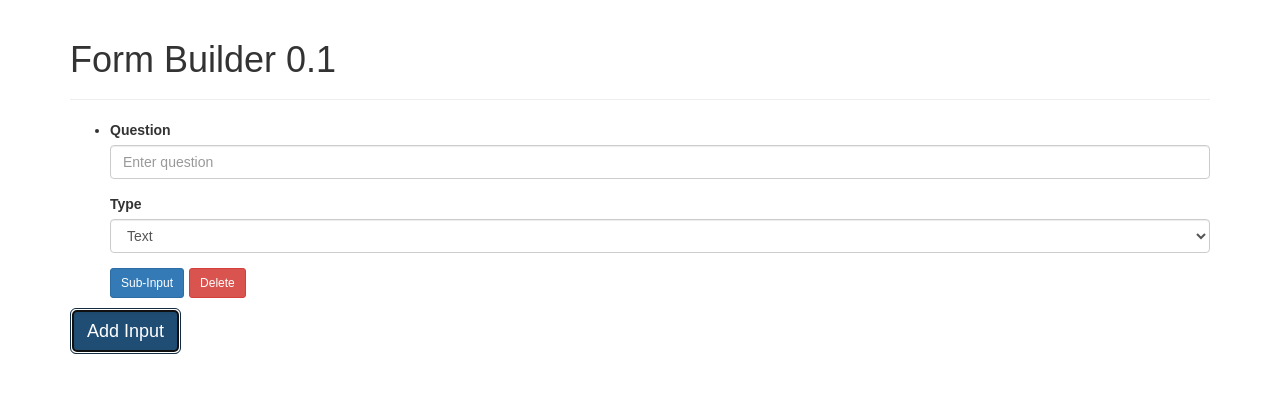
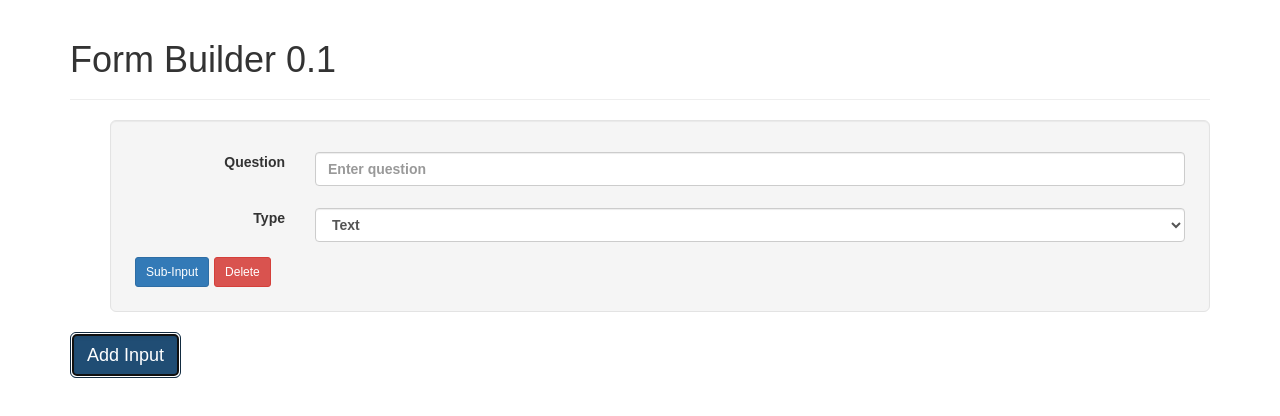
Before and after one commit to karalyndewalt/form-builder, a React (Create React App) app: page / in a window 1280 px wide. Both pictures are taken after a click on the button "Add Input". Shown: the top 416 px of the page. Built offline with nearby package versions, Linux system fonts and the light colour scheme.

Commit message:
Adds Form styling, conditional Condition in Form, moves most react components to functions(may change), redistributes AnswerType to Presentation and Container components (trying for fun),

```diff
--- a/src/index.js
+++ b/src/index.js
@@ -1,9 +1,10 @@
 import React  from 'react';
 import ReactDOM from 'react-dom';
 import {createStore, combineReducers } from 'redux';
-import { FormGroup, FormControl, ControlLabel,
+import { Form, FormGroup, FormControl, ControlLabel, Col,
         PageHeader,
-        Button, ButtonToolbar, } from 'react-bootstrap';
+        Button, ButtonToolbar,
+        Well, } from 'react-bootstrap';
 // import 'bootstrap/dist/css/bootstrap.css';
 // import 'bootstrap/dist/css/bootstrap-theme.css';
 import './index.css';
@@ -19,6 +20,7 @@ const questions = (state = [], action) => {
           id: qId++,
           text: action.text,
           answerType: action.answerType,
+          condition: action.condition,
           // sub-input = [],
         }
       ]
@@ -52,11 +54,10 @@ const questions = (state = [], action) => {
 //       // look for id to del, if ?  !id return q : not empty ....
     default:
       return state;
-//
   }
 };
 
-// visibilityFilter will set the view based on the Nav selected
+// view will set the view based on the Nav selected
 const view = (
   state = "CREATE_FORMS",
   action
@@ -80,77 +81,140 @@ const store = createStore(formBuilder);
 
 
 //////////// REACT COMPONENTS ///////////////
-class Question extends React.Component {
 
-  render () {
-    // console.log(store.getState());
-    return (
+const Condition = ({
+  id,
 
+}) => (
+  <Form inline >
+    <FormGroup controlId={"condition-" + id} >
+      <ControlLabel>Condition</ControlLabel>{' '}
+        <FormControl
+          componentClass="select"
+          // inputRef={ref => { this.input = ref; }}
+          // onChange={() => {
+          //   store.dispatch({
+          //     type: "CHANGE_TYPE",
+          //     id: this.props.id,
+          //     answerType: this.input.value, //**TODO** FIXME, needs selected option value **use event handler
+          //   })
+          // }}
+        >
+          <option value="equal">Equals</option>
+          <option value="greater">Greater than</option>
+          <option value="less">Less than</option>
+        </FormControl>
+    </FormGroup>{" "}
+    <FormGroup controlId="formInlineName">
+      <FormControl type="number" placeholder="value" />
+    </FormGroup>
+
+  </Form>
+)
+
+const AnswerType = ({
+  // some props
+  id,
+  onChange,
+}) => (
+  <FormGroup controlId={"type-" + id}>
+    <Col componentClass={ControlLabel} sm={2}>
+      Type
+    </Col>
+    <Col componentClass={ControlLabel} sm={10} >
+      <FormControl
+        componentClass="select"
+        onChange={(evt) => onChange(evt.target.value)}
+        // value={this.}
+      >
+        <option value="text">Text</option>
+        <option value="number">Number</option>
+        <option value="radio">Yes/No</option>
+      </FormControl>
+    </Col>
+  </FormGroup>
+
+);
+
+
+const Question = ({
+  // props
+  question,
+  onAnswerTypeChange,
+}) => (
   <div>
-        <form>
-          {/*  To inline lable with input field -->
-            https://react-bootstrap.github.io/components/forms/#forms-horizontal*/}
+      <Well bsSize="large">
+        {/*TODO Add condition t/f to   */}
+        {question.condition ? <Condition/> : null}
+        <Form horizontal>
           <FormGroup
-            controlId={"question-" + this.props.id} //make controlId unique **TODO**
+            controlId={"question-" + question.id}
           >
-            <ControlLabel>Question</ControlLabel>
+            <Col componentClass={ControlLabel} sm={2}>
+              Question
+            </Col>
+            <Col  componentClass={ControlLabel} sm={10}>
               <FormControl
                 type="text"
                 inputRef={ref => { this.input = ref; }}
-                // will update the value by dispatch  **TODO** FIXME **use event handler
                 onChange=  {() => {
                     store.dispatch({
                       type:"CHANGE_TEXT",
-                      id:this.props.id,
+                      id: question.id,
                       text:this.input.value,
                     });
                   }}
                 // value={this.state.value}
                 placeholder="Enter question"
               />
+            </Col>
           </FormGroup>
-          <FormGroup controlId={"type-" + this.props.id}>
-            <ControlLabel>Type</ControlLabel>
-              <FormControl
-                componentClass="select"
-                placeholder="select"
-                inputRef={ref => { this.input = ref; }}
-                onChange={() => {
-                  store.dispatch({
-                    type: "CHANGE_TYPE",
-                    id: this.props.id,
-                    answerType: this.input.value, //**TODO** FIXME, needs selected option value **use event handler
-                  })
-                }}
-              >
-                <option value="text">Text</option>
-                <option value="number">Number</option>
-                <option value="radio">Yes/No</option>
-              </FormControl>
-          </FormGroup>
+
+          <AnswerType
+            id={question.id}
+            // pass question.answerType to the value in the FormControl
+            onChange={ (value) => onAnswerTypeChange(question.id, value) }/>
 
           <ButtonToolbar>
               <Button bsStyle="primary" bsSize="sm" >
                 Sub-Input
               </Button>
-
+              {/*  TODO will need dispatch at some point */}
               <Button bsStyle="danger" bsSize="sm" >
                 Delete
               </Button>
           </ButtonToolbar>
-        </form>
+        </Form>
+    </Well>
   </div>
-    )
-  }
-}
+);
 
+
+const Questions = ({
+  questions,
+  onAnswerTypeChange,
+}) => (
+  <div>
+    <ul style={{listStyle: 'none'}}>
+      {questions.map(question =>
+      <li key={question.id}>
+        <Question
+          question={question}
+          onAnswerTypeChange={onAnswerTypeChange}/>
+      </li>
+      )}
+    </ul>
+  </div>
+);
 
 class FormBuilder extends React.Component {
 
   // use map to get each q from state and create each form
   // will have navs here
   render() {
-    console.log(store.getState());
+    console.log(store.getState()); //TODO REMOVE ME EVENTUALLY
+    const questions = this.props.questions
+
     return (
       <div>
         <div>
@@ -159,13 +223,16 @@ class FormBuilder extends React.Component {
           </PageHeader>
         </div>
 
-        <ul>
-          {this.props.questions.map(qu =>
-          <li key={qu.id}>
-            <Question id={qu.id}/>
-          </li>
-          )}
-        </ul>
+          <Questions
+            questions={questions}
+            onAnswerTypeChange={ (id, answerType) => {
+              store.dispatch({
+                type: "CHANGE_TYPE",
+                id,
+                answerType,
+              })
+            }}
+          />
 
         <div>
           <Button
@@ -176,14 +243,14 @@ class FormBuilder extends React.Component {
               store.dispatch({
                 type: "ADD_QUESTION",
                 text: "newQuestion",
-              answerType: "text" //could be "radio" or "number"
+                answerType: "text",
+                condition: null, //could be "radio" or "number"
               })
             }}
             >
             Add Input
           </Button>
         </div>
-
       </div>
     );
   }
@@ -197,7 +264,8 @@ class FormBuilder extends React.Component {
 const render = () => {
   ReactDOM.render(
     <FormBuilder
-    questions={store.getState().questions}/>,
+    questions={store.getState().questions}
+    />,
     document.getElementById('root'));
 }
 
```
Lines whose indentation alone changed are shown as unchanged.
